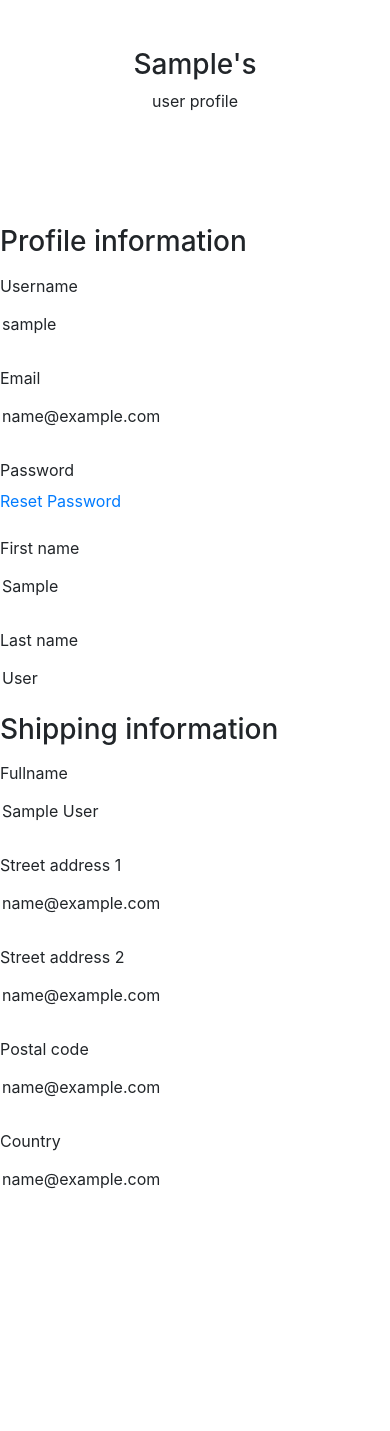
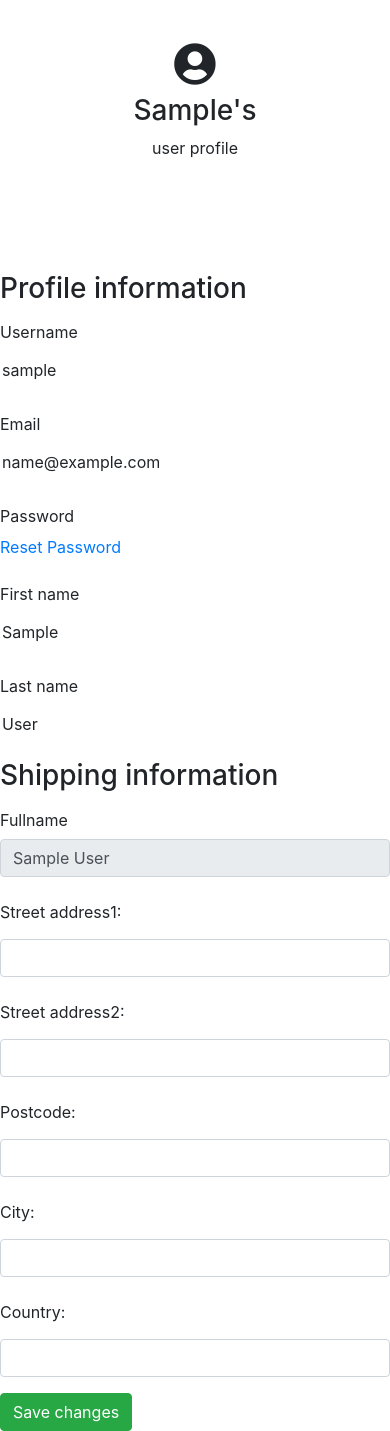
Before and after one commit to wikwiki777/HI-Ware, a Django app: page /accounts/profile in a window 390 px wide. Shown: the part 221-1652 px from the top of the page. Before the commit the page ends 1410 px from the top, so only its background shows below. Run offline with Django 3.2, Linux system fonts and the light colour scheme; the visitor is signed in with stand-in values (Sample User, id 1); data comes from the database, SQL or seed files in the repository; some libraries are stand-ins or nearby versions.

Commit message:
Add shipping details to profile page

```diff
--- a/accounts/forms.py
+++ b/accounts/forms.py
@@ -1,5 +1,6 @@
 from django import forms
 from django.contrib.auth.models import User
+from accounts.models import ShippingDetails
 from django.contrib.auth.forms import UserCreationForm
 from django.core.exceptions import ValidationError
 
@@ -42,3 +43,10 @@ class UserRegistrationForm(UserCreationForm):
             raise ValidationError("Passwords must match")
 
         return password2
+
+
+class ShippingDetailsForm(forms.ModelForm):
+    class Meta:
+        model = ShippingDetails
+        fields = ('street_address1', 'street_address2',
+                  'postcode', 'city', 'country')
--- a/accounts/models.py
+++ b/accounts/models.py
@@ -1,3 +1,26 @@
 from django.db import models
-from django.contrib.postgres.fields import JSONField
 from django.contrib.auth.models import User
+from django.db.models.signals import post_save
+from django.dispatch import receiver
+
+
+# https://simpleisbetterthancomplex.com/tutorial/2016/07/22/how-to-extend-django-user-model.html#onetoone
+class ShippingDetails(models.Model):
+    """Shipping details of the user"""
+    user = models.OneToOneField(User, on_delete=models.CASCADE)
+    street_address1 = models.CharField(max_length=50, blank=False)
+    street_address2 = models.CharField(max_length=50, blank=False)
+    postcode = models.CharField(max_length=20, blank=True)
+    city = models.CharField(max_length=50, blank=False)
+    country = models.CharField(max_length=50, blank=False)
+
+
+@receiver(post_save, sender=User)
+def create_user_profile(sender, instance, created, **kwargs):
+    if created:
+        ShippingDetails.objects.create(user=instance)
+
+
+@receiver(post_save, sender=User)
+def save_user_profile(sender, instance, **kwargs):
+    instance.shippingdetails.save()
--- a/accounts/templates/profile.html
+++ b/accounts/templates/profile.html
@@ -5,7 +5,8 @@
     <div class="col-lg-3">
         <div class="row text-center">
             <div class="col-12 pt-5">
-                <h3 class="">
+                <h2><i class="fas fa-user-circle fa-lg"></i></h2>
+                <h3>
                     {{ profile.first_name}}'s
                 </h3>
                 <p>user profile</p>
@@ -54,44 +55,81 @@
             </div>
         </form>
         <h3>Shipping information</h3>
-        <form>
+        <div class="form-group row">
+            <label for="full_name" class="col-sm-2 col-form-label">Fullname</label>
+            <div class="col-sm-3">
+                <input type="text" readonly class="form-control" id="full_name"
+                    value="{{ profile.first_name }} {{ profile.last_name }}">
+            </div>
+        </div>
+        <form method="POST">
+            {% csrf_token %}
             <div class="form-group row">
-                <label for="full_name" class="col-sm-2 col-form-label">Fullname</label>
-                <div class="col-sm-2">
-                    <input type="text" readonly class="form-control-plaintext" id="full_name"
-                        value="{{ profile.first_name }} {{ profile.last_name }}">
+                <div class="col-sm-2 col-form-label">{{ shipping_form.street_address1.label_tag }}</div>
+                <div class="col-sm-3">
+                    <input type="text"
+                        class="form-control {% if shipping_form.street_address1.errors %}is-invalid{% endif %}"
+                        id="id_street_address1" name="street_address1"
+                        value="{{ shipping_form.street_address1.value|default:'' }}" required>
+                    {% if shipping_form.street_address1.errors %}
+                    <div class="invalid-feedback">
+                        {{ shipping_form.street_address1.errors }}
+                    </div>
+                    {% endif %}
                 </div>
             </div>
             <div class="form-group row">
-                <label for="street_address1" class="col-sm-2 col-form-label">Street address 1</label>
-                <div class="col-sm-2">
-                    <input type="text" readonly class="form-control-plaintext" id="street_address1"
-                        value="{{ profile.email }}">
+                <div class="col-sm-2 col-form-label">{{ shipping_form.street_address2.label_tag }}</div>
+                <div class="col-sm-3">
+                    <input type="text"
+                        class="form-control {% if shipping_form.street_address2.errors %}is-invalid{% endif %}"
+                        id="id_street_address2" name="street_address2"
+                        value="{{ shipping_form.street_address2.value|default:'' }}" required>
+                    {% if shipping_form.street_address2.errors %}
+                    <div class="invalid-feedback">
+                        {{ shipping_form.street_address2.errors }}
+                    </div>
+                    {% endif %}
                 </div>
             </div>
             <div class="form-group row">
-                <label for="street_address2" class="col-sm-2 col-form-label">Street address 2</label>
-                <div class="col-sm-2">
-                    <input type="text" readonly class="form-control-plaintext" id="street_address2"
-                        value="{{ profile.email }}">
+                <div class="col-sm-2 col-form-label">{{ shipping_form.postcode.label_tag }}</div>
+                <div class="col-sm-3">
+                    <input type="text" class="form-control {% if shipping_form.postcode.errors %}is-invalid{% endif %}"
+                        id="id_postcode" name="postcode" value="{{ shipping_form.postcode.value|default:'' }}" required>
+                    {% if shipping_form.postcode.errors %}
+                    <div class="invalid-feedback">
+                        {{ shipping_form.postcode.errors }}
+                    </div>
+                    {% endif %}
                 </div>
             </div>
             <div class="form-group row">
-                <label for="postcode" class="col-sm-2 col-form-label">Postal code</label>
-                <div class="col-sm-2">
-                    <input type="text" readonly class="form-control-plaintext" id="postcode"
-                        value="{{ profile.email }}">
+                <div class="col-sm-2 col-form-label">{{ shipping_form.city.label_tag }}</div>
+                <div class="col-sm-3">
+                    <input type="text" class="form-control {% if shipping_form.city.errors %}is-invalid{% endif %}"
+                        id="id_city" name="city" value="{{ shipping_form.city.value|default:'' }}" required>
+                    {% if shipping_form.city.errors %}
+                    <div class="invalid-feedback">
+                        {{ shipping_form.city.errors }}
+                    </div>
+                    {% endif %}
                 </div>
             </div>
             <div class="form-group row">
-                <label for="country" class="col-sm-2 col-form-label">Country</label>
-                <div class="col-sm-2">
-                    <input type="text" readonly class="form-control-plaintext" id="country"
-                        value="{{ profile.email }}">
+                <div class="col-sm-2 col-form-label">{{ shipping_form.country.label_tag }}</div>
+                <div class="col-sm-3">
+                    <input type="text" class="form-control {% if shipping_form.country.errors %}is-invalid{% endif %}"
+                        id="id_country" name="country" value="{{ shipping_form.country.value|default:'' }}" required>
+                    {% if shipping_form.country.errors %}
+                    <div class="invalid-feedback">
+                        {{ shipping_form.country.errors }}
+                    </div>
+                    {% endif %}
                 </div>
             </div>
+            <button class="btn btn-success" type="submit">Save changes</button>
         </form>
-
     </div>
 </div>
 {% endblock %}
--- a/accounts/views.py
+++ b/accounts/views.py
@@ -1,5 +1,5 @@
 from django.shortcuts import render, redirect, reverse
-from accounts.forms import UserLoginForm, UserRegistrationForm
+from accounts.forms import UserLoginForm, UserRegistrationForm, ShippingDetailsForm
 from django.contrib.auth.models import User
 from django.contrib import auth, messages
 
@@ -22,8 +22,8 @@ def login(request):
                 messages.success(request, "You are logged in")
             else:
                 messages.error(request, "Incorrect Username or Password.")
-                # Consider usage for more descriptive feedback to user
-                # login_form.add_error("password", "Incorrect Username Password combination")
+# Consider usage for more descriptive feedback to user
+# login_form.add_error("password", "Incorrect Username Password combination")
 
     else:
         login_form = UserLoginForm()
@@ -50,7 +50,24 @@ def registration(request):
 def profile(request):
     """Render the profile page"""
     user = User.objects.get(email=request.user.email)
-    return render(request, "profile.html", {"profile": user})
+
+    # update shipping information
+    if request.method == 'POST':
+        user_form = UserRegistrationForm(request.POST, instance=request.user)
+        shipping_form = ShippingDetailsForm(
+            request.POST, instance=request.user.shippingdetails)
+        if shipping_form.is_valid():
+            shipping_form.save()
+            messages.success(request, 'Your profile was successfully updated')
+        else:
+            messages.error(request, 'Please correct the error below.')
+    else:
+        user_form = UserRegistrationForm(instance=request.user)
+        shipping_form = ShippingDetailsForm(
+            instance=request.user.shippingdetails)
+
+    return render(request, "profile.html", {"profile": user,
+                                            "user_form": user_form, "shipping_form": shipping_form})
 
 
 def logout(request):
```
Also changed, not shown: accounts/migrations/0004_shippingdetails.py (added).
